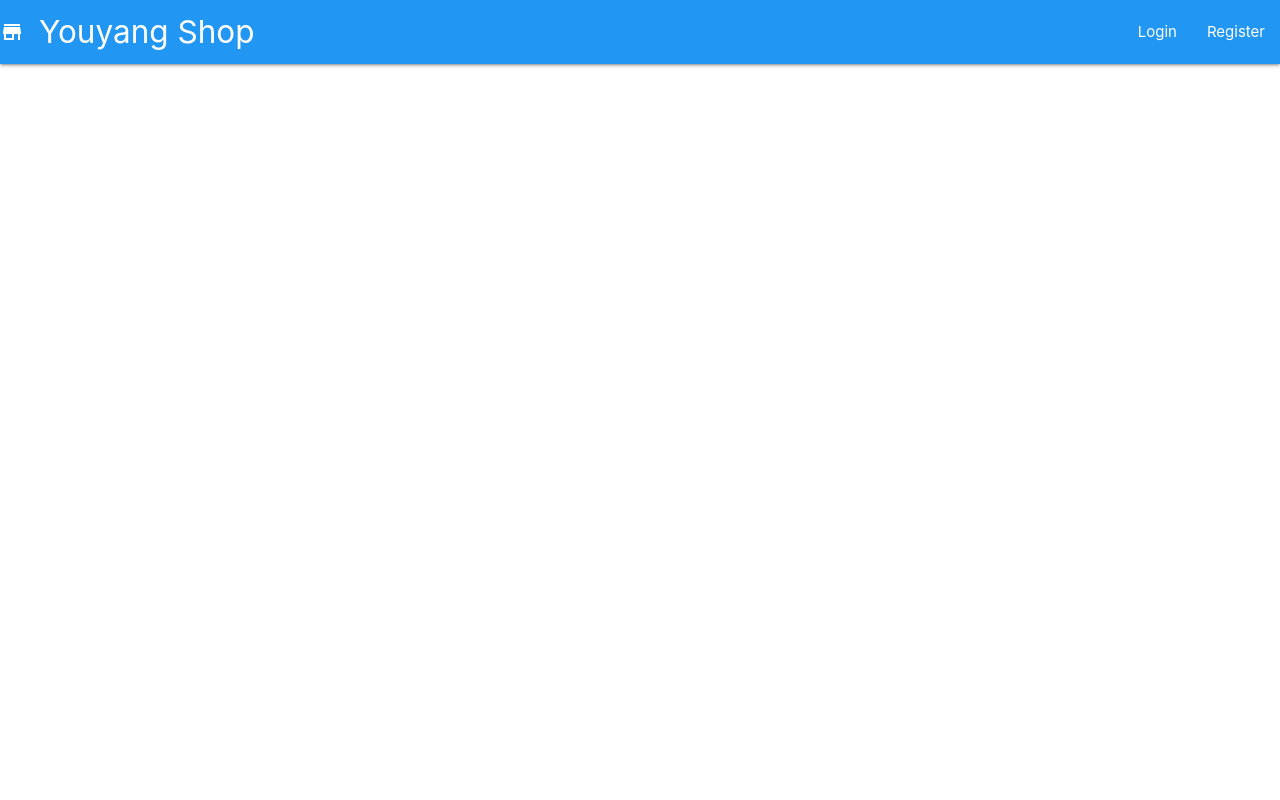
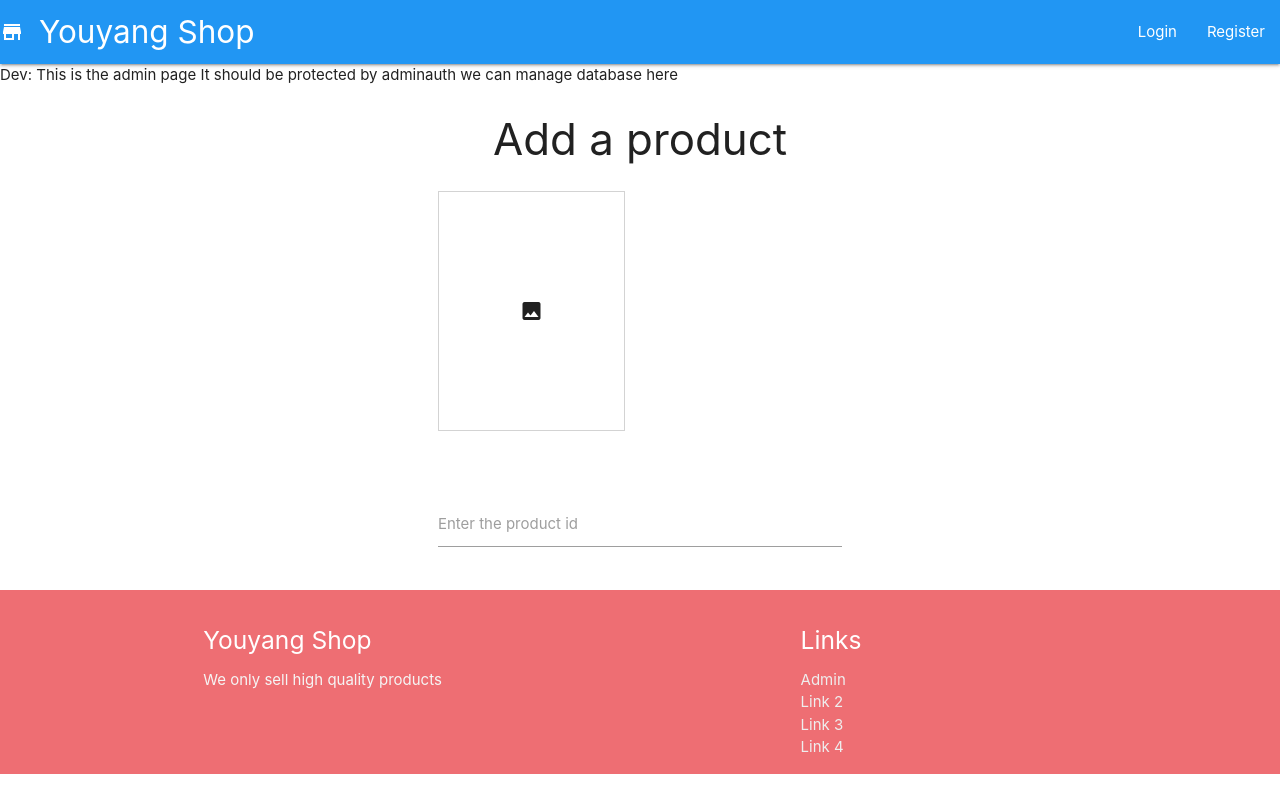
Before and after one commit to wadelu78/youyangshop, a React (Create React App) app in the folder client/: page /admin in a window 1280 px wide. Built offline with nearby package versions, Linux system fonts and the light colour scheme.

Commit message:
Add a product form in the admin page

```diff
--- a/client/package.json
+++ b/client/package.json
@@ -9,6 +9,7 @@
     "axios": "^0.19.2",
     "react": "^16.12.0",
     "react-dom": "^16.12.0",
+    "react-dropzone": "^10.2.1",
     "react-router-dom": "^5.1.2",
     "react-scripts": "3.3.0",
     "uuid": "^3.4.0"
--- a/client/src/App.js
+++ b/client/src/App.js
@@ -12,6 +12,7 @@ import axios from 'axios'
 import AppNavbar from './components/layout/AppNavbar'
 
 import Home from './components/pages/Home'
+import Admin from './components/pages/Admin'
 import UserRegister from './components/UserRegister'
 import UserLogin from './components/UserLogin'
 import Alerts from './components/layout/Alerts'
@@ -27,6 +28,7 @@ import AlertState from './context/alert/AlertState'
 import Cart from './components/Cart'
 
 import setUserAuthToken from './utils/setUserAuthToken'
+import AppFooter from './components/layout/AppFooter'
 
 if (localStorage.token) {
   setUserAuthToken(localStorage.token)
@@ -46,7 +48,9 @@ const App = () => {
                 <Route exact path="/" component={Home} />
                 <Route exact path="/user-register" component={UserRegister} />
                 <Route exact path="/user-login" component={UserLogin} />
+                <Route exact path="/admin" component={Admin} />
               </Switch>
+              <AppFooter />
             </div>
           </AlertState>
         </UserAuthState>
--- /dev/null
+++ b/client/src/components/layout/AppFooter.js
@@ -0,0 +1,28 @@
+import React from 'react'
+import { Link } from 'react-router-dom'
+
+const AppFooter = () => {
+  return (
+    <div className="page-footer">
+      <div className="container">
+        <div className="row" style={{ marginBottom: 0 }}>
+          <div className="col l6 s12">
+            <h5 className="white-text">Youyang Shop</h5>
+            <p className="grey-text text-lighten-4">We only sell high quality products</p>
+          </div>
+          <div className="col l4 offset-l2 s12">
+            <h5 className="white-text">Links</h5>
+            <ul>
+              <li><Link className="grey-text text-lighten-3" to="admin">Admin</Link></li>
+              <li><a className="grey-text text-lighten-3" href="#!">Link 2</a></li>
+              <li><a className="grey-text text-lighten-3" href="#!">Link 3</a></li>
+              <li><a className="grey-text text-lighten-3" href="#!">Link 4</a></li>
+            </ul>
+          </div>
+        </div>
+      </div>
+    </div>
+  )
+}
+
+export default AppFooter
--- /dev/null
+++ b/client/src/components/pages/Admin.js
@@ -0,0 +1,42 @@
+import React, { useState } from 'react'
+import FileUpload from '../../utils/FileUpload'
+
+const Admin = () => {
+  const [product, setProduct] = useState({
+    product_id: '',
+    name_chn: '',
+    recommend: false,
+    popular: false,
+    description: '',
+    category: '',
+    price: 0
+  })
+
+  const { product_id, name_chn, recommend, popular, description, category, price } = product
+
+  const onChange = e => setProduct({ ...product, [e.target.name]: e.target.value })
+
+  return (
+    <div className="row">
+      Dev: This is the admin page
+      It should be protected by adminauth
+      we can manage database here
+      <h3 className="center-align">Add a product</h3>
+
+      <form onSubmit className="col s10 offset-s1 m6 offset-m3 l4 offset-l4">
+        <FileUpload />
+        <br />
+        <br />
+        <div className="input-field">
+          <input type="text" id='product_id' name='product_id' value={product_id} onChange={onChange} />
+          <label htmlFor='product_id'>Enter the product id</label>
+        </div>
+      </form>
+
+
+
+    </div>
+  )
+}
+
+export default Admin
--- /dev/null
+++ b/client/src/utils/FileUpload.js
@@ -0,0 +1,47 @@
+import React from 'react'
+import DropZone from 'react-dropzone'
+
+const FileUpload = () => {
+  const onDrop = (files) => {
+    let formData = new FormData()
+    const config = {
+      header: { 'content-type': 'multipart/form-data' }
+    }
+  }
+  return (
+    <div style={{
+      display: 'flex',
+      justifyContent: 'space-between'
+    }}>
+      <DropZone onDrop={onDrop} multiple maxSize>
+        {({ getRootProps, getInputProps }) => (
+          <div style={{
+            marginTop: '10px',
+            marginBottom: '10px',
+            width: '300px',
+            height: '240px',
+            border: '1px solid lightgrey',
+            display: 'flex',
+            alignItems: 'center',
+            justifyContent: 'center'
+          }} {...getRootProps()}>
+            <input {...getInputProps()} />
+            <i className="material-icons">insert_photo</i></div>
+        )}
+      </DropZone>
+
+      <div style={{
+        display: 'flex',
+        width: '350px',
+        height: '240px',
+        overflowX: 'scroll'
+      }}>
+        <div onClick>
+          <img />
+        </div>
+      </div>
+    </div>
+  )
+}
+
+export default FileUpload
```
Also changed, not shown: 1 other file (tests, documents, lock files or other folders).
